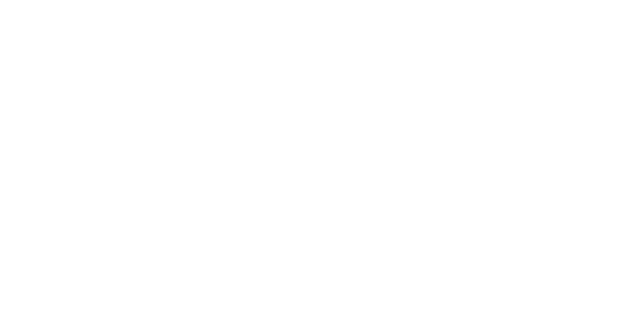
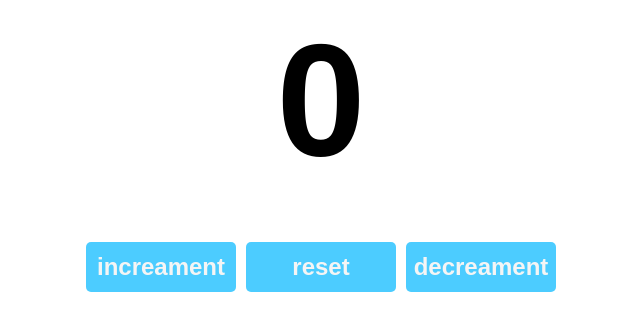
Before and after one commit to redaalch/react-color-picker, a React (Vite) app in the folder my-react-app/: page / in a window 1280 px wide. Shown: the top 330 px of the page, without its empty margins (319-959 px from the left). Built offline with nearby package versions, Linux system fonts and the light colour scheme.

Commit message:
counter app

```diff
--- a/my-react-app/src/Counter.jsx
+++ b/my-react-app/src/Counter.jsx
@@ -1,8 +1,30 @@
-import React,{useState} from "react"
-
+import React, { useState } from "react";
 
 function Counter() {
+  const [count, setCount] = useState(0);
+  const increament = () => {
+    setCount(count + 1);
+  };
+  const decreament = () => {
+    setCount(count - 1);
+  };
+  const reset = () => {
+    setCount(0);
+  };
 
-    return
+  return (
+    <div className="counter-container">
+      <h1 className="count-display">{count}</h1>
+      <button className="counter-button" onClick={increament}>
+        increament
+      </button>
+      <button className="counter-button" onClick={reset}>
+        reset
+      </button>
+      <button className="counter-button" onClick={decreament}>
+        decreament
+      </button>
+    </div>
+  );
 }
-export default Counter
+export default Counter;
--- a/my-react-app/src/index.css
+++ b/my-react-app/src/index.css
@@ -69,3 +69,28 @@
     color: hsl(0, 0%, 45%);
     cursor: pointer;
 }
+.counter-container {
+  text-align: center;
+  font-family: Arial, Helvetica, sans-serif;
+
+}
+.count-display {
+  font-size: 10em;
+  margin-top: 0;
+  margin-bottom: 50px;
+}
+.counter-button {
+  width: 150px;
+  height: 50px;
+  font-size: 1.5em;
+  font-weight: bold;
+  margin: 0px 5px;
+  background-color: hsl(197, 100%, 65%);
+  color: whitesmoke;
+  border: none;
+  border-radius: 5px;
+  cursor: pointer;
+}
+.counter-button:hover {
+    background-color: hsl(197, 100%, 45%);
+}
```
